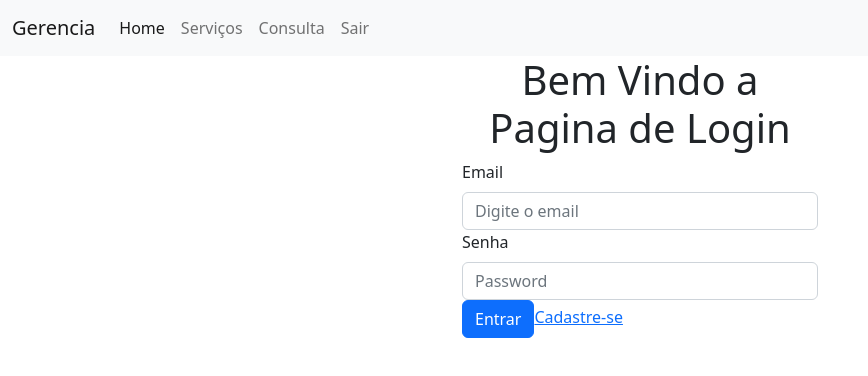
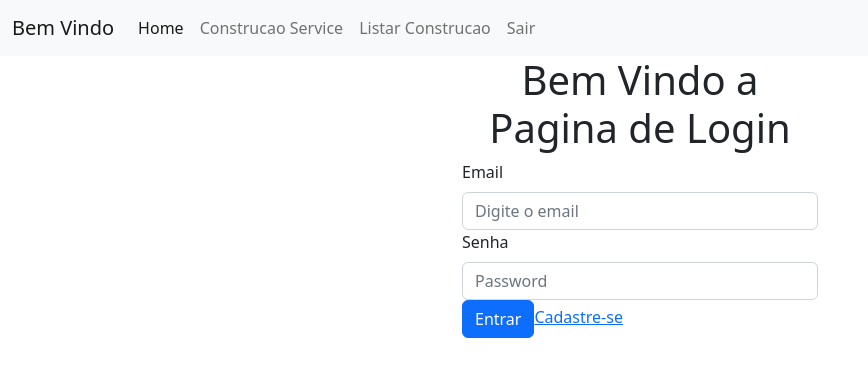
Before and after one commit to vinicius-batista-dev/gerenciamento-cloud, a React (Create React App) app: page /signin in a window 1280 px wide. Shown: the top 376 px of the page, without its empty margins (0-868 px from the left). Built offline with nearby package versions, Linux system fonts and the light colour scheme.

Commit message:
atualizando a navbar

```diff
--- a/src/components/header/header.jsx
+++ b/src/components/header/header.jsx
@@ -3,43 +3,40 @@ import { Link, useNavigate } from "react-router-dom";
 import "bootstrap/dist/css/bootstrap.min.css";
 
 const Header = () => {
+  const [search, setSearch] = React.useState("");
+
   const navigate = useNavigate();
 
-  const handleLogout = () => {
+  const handleSearchChange = (e) => {
+    setSearch(e.target.value);
+  };
+
+  const logout = () => {
     localStorage.removeItem("token");
-    navigate("/signin");
+    navigate("/");
   };
 
   return (
     <nav className="navbar navbar-expand-lg navbar-light bg-light">
       <div className="container-fluid">
         <Link className="navbar-brand" to="/">
-          Gerencia
+          Bem Vindo
         </Link>
-
-        <div className="collapse navbar-collapse" id="navbarNav">
-          <ul className="navbar-nav">
-            <li className="nav-item">
+        <div className="collapse navbar-collapse" id="navbarNavAltMarkup">
+          <div className="navbar-nav">
             <Link className="nav-link active" aria-current="page" to="/">
               Home
             </Link>
-            </li>
-            <li className="nav-item">
             <Link className="nav-link" to="/construcaoService">
-                Serviços
+              Construcao Service
             </Link>
-            </li>
-            <li className="nav-item">
             <Link className="nav-link" to="/listarConstrucao">
-                Consulta
+              Listar Construcao
             </Link>
-            </li>
-            <li className="nav-item">
-              <Link className="nav-link" to="/signin" onClick={handleLogout}>
+            <Link onClick={logout} className="nav-link" to="/">
               Sair
             </Link>
-            </li>
-          </ul>
+          </div>
         </div>
       </div>
     </nav>
```
Lines whose indentation alone changed are shown as unchanged.
